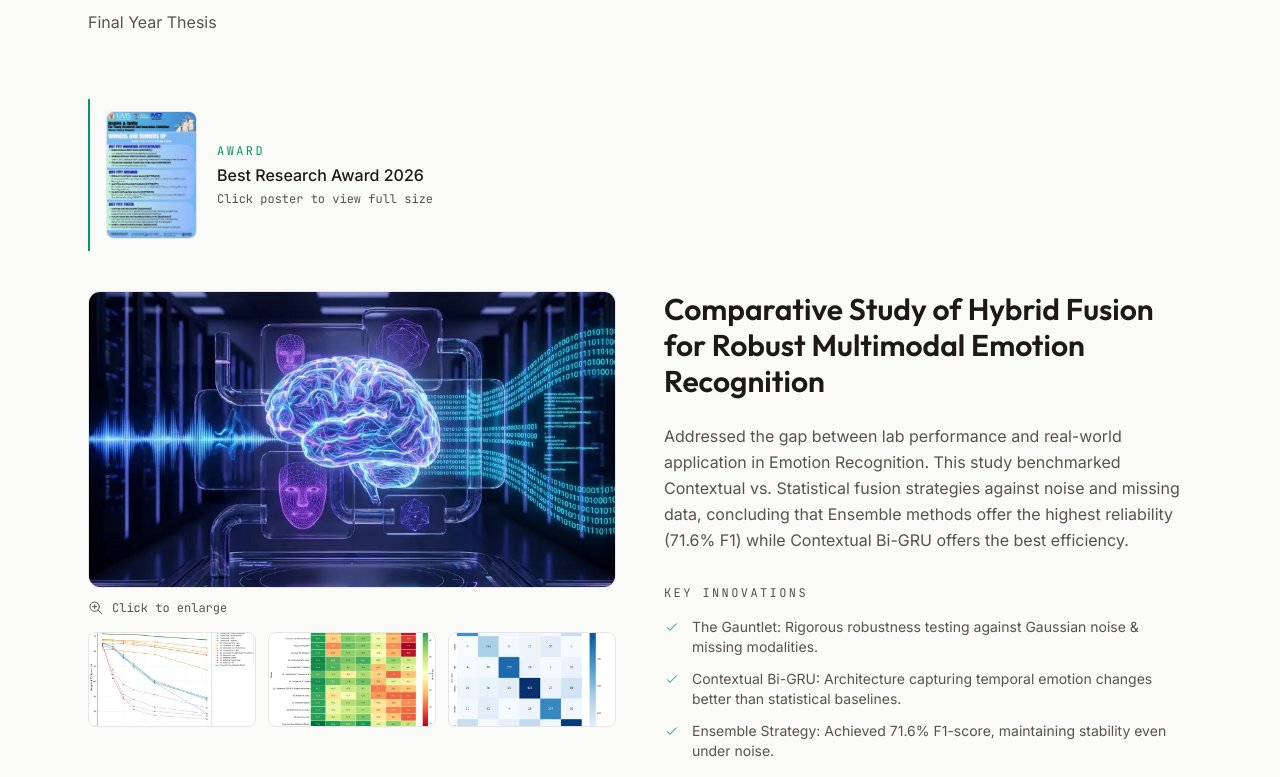
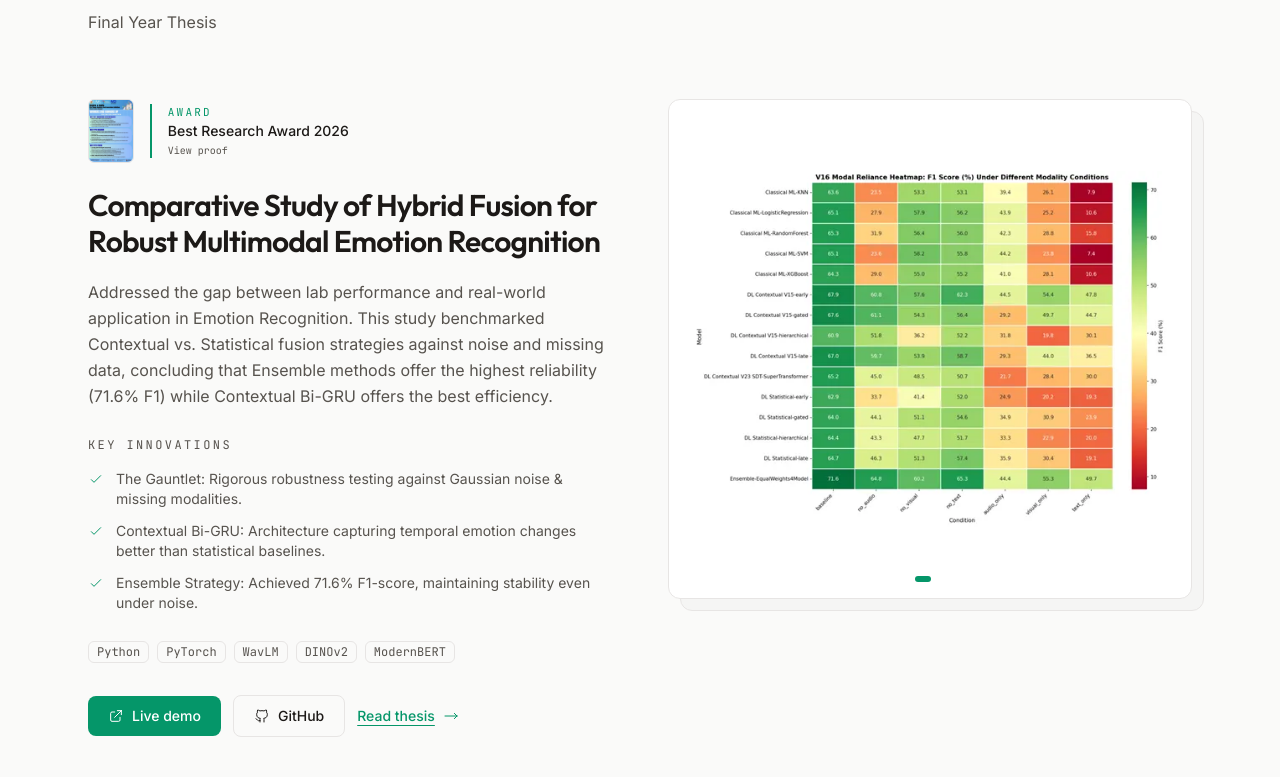
Before and after one commit to Fernado03/portfolio-2026, a React (Vite) app: page / in a window 1280 px wide. Shown: the part 963-1740 px from the top of the page. Built offline with nearby package versions, Linux system fonts and the light colour scheme.

Commit message:
Refine FYP showcase and simplify interface

```diff
--- a/scripts/resize-images.mjs
+++ b/scripts/resize-images.mjs
@@ -13,8 +13,8 @@ const jobs = [
   { dir: "projects", widths: [800, 400], quality: 78 },
   // about photos: displayed ~344-450px → 700w + 350w
   { dir: "about", widths: [700, 350], quality: 78 },
-  // awards photo: displayed as 57px thumb + FYP award block ~200px → 400w
-  { dir: "awards", widths: [400], quality: 78 },
+  // award poster: primary FYP visual plus smaller card thumbnails
+  { dir: "awards", widths: [800, 400], quality: 78 },
   // skill icons: displayed 32px → 96w (3x for retina)
   { dir: "skills", widths: [96], quality: 85 },
 ];
--- a/src/App.jsx
+++ b/src/App.jsx
@@ -1,4 +1,3 @@
-import React, { useState } from "react";
 import Navbar from "./components/Navbar";
 import Hero from "./components/Hero";
 import FYPShowcase from "./components/FYPShowcase";
@@ -10,7 +9,6 @@ import Awards from "./components/Awards";
 import Contact from "./components/Contact";
 import Footer from "./components/Footer";
 import CommandPalette from "./components/CommandPalette";
-import Preloader from "./components/Preloader";
 import EasterEgg from "./components/EasterEgg";
 import ScrollToTop from "./components/ScrollToTop";
 import SpeedInsightsComponent from "./components/SpeedInsights";
@@ -20,7 +18,6 @@ import { Analytics } from "@vercel/analytics/react";
 import { motion, useScroll, useSpring } from "framer-motion";
 
 function App() {
-  const [isLoaded, setIsLoaded] = useState(false);
   const { scrollYProgress } = useScroll();
   const scaleX = useSpring(scrollYProgress, {
     stiffness: 100,
@@ -30,10 +27,8 @@ function App() {
 
   return (
     <ThemeProvider>
-      {/* Preloader */}
-      <Preloader onComplete={() => setIsLoaded(true)} />
 
-      <div className={`noise-overlay bg-bg min-h-screen text-ink relative overflow-x-hidden ${!isLoaded ? 'opacity-0' : 'opacity-100'} transition-opacity duration-500`}>
+      <div className="noise-overlay bg-bg min-h-screen text-ink relative overflow-x-hidden">
         <CommandPalette />
         <EasterEgg />
         <ScrollToTop />
@@ -43,11 +38,6 @@ function App() {
           className="fixed top-0 left-0 right-0 h-0.5 bg-accent origin-left z-40"
           style={{ scaleX }}
         />
-
-        {/* Global Background - Grid Pattern */}
-        <div className="fixed inset-0 z-0 pointer-events-none overflow-hidden">
-          <div className="absolute inset-0 bg-[linear-gradient(to_right,#78716c14_1px,transparent_1px),linear-gradient(to_bottom,#78716c14_1px,transparent_1px)] dark:bg-[linear-gradient(to_right,#44403c40_1px,transparent_1px),linear-gradient(to_bottom,#44403c40_1px,transparent_1px)] bg-[size:5rem_5rem] [mask-image:radial-gradient(ellipse_80%_80%_at_50%_20%,#000_50%,transparent_100%)]" />
-        </div>
 
         <Navbar />
         <Hero />
--- a/src/components/CommandPalette.jsx
+++ b/src/components/CommandPalette.jsx
@@ -114,12 +114,6 @@ const CommandPalette = () => {
 
     return (
         <>
-            {/* Keyboard hint - fixed bottom */}
-            <div className="fixed bottom-6 right-6 z-40 hidden md:flex items-center gap-2 border border-line rounded-md font-mono text-xs text-ink-muted bg-bg-elev px-3 py-2">
-                <kbd className="px-1.5 py-0.5 border border-line rounded text-[10px]">⌘K</kbd>
-                <span>Quick actions</span>
-            </div>
-
             <AnimatePresence>
                 {isOpen && (
                     <>
--- a/src/components/FYPShowcase.jsx
+++ b/src/components/FYPShowcase.jsx
@@ -1,5 +1,5 @@
 import React from "react";
-import { motion } from "framer-motion";
+import { motion, AnimatePresence } from "framer-motion";
 import { FYP_CONTENT } from "../constants";
 import { FADE_IN_VARIANTS } from "../constants/animations";
 import Section from "./ui/Section";
@@ -10,8 +10,25 @@ import { resizedImage } from "../utils/image";
 
 const spring = { type: "spring", stiffness: 100, damping: 20 };
 
+const FYP_SLIDES = [
+    ...FYP_CONTENT.gallery,
+    {
+        src: FYP_CONTENT.award.image,
+        caption: FYP_CONTENT.award.title,
+    },
+];
+
 const FYPShowcase = () => {
     const [selectedImage, setSelectedImage] = React.useState(null);
+    const [currentSlide, setCurrentSlide] = React.useState(0);
+
+    React.useEffect(() => {
+        const timer = window.setInterval(() => {
+            setCurrentSlide((current) => (current + 1) % FYP_SLIDES.length);
+        }, 5000);
+
+        return () => window.clearInterval(timer);
+    }, []);
 
     return (
         <Section id="fyp" className="min-h-[100dvh] flex flex-col justify-center py-20">
@@ -21,108 +38,48 @@ const FYPShowcase = () => {
                 description={FYP_CONTENT.tagline}
             />
 
-            {FYP_CONTENT.award && (
+            {/* Balanced two-column — research summary left, simple auto-carousel right. */}
+            <div className="grid lg:grid-cols-12 gap-10 lg:gap-14 items-start">
+                {/* Content column */}
                 <motion.div
                     variants={FADE_IN_VARIANTS}
                     initial="hidden"
                     whileInView="visible"
                     viewport={{ once: true }}
                     transition={spring}
-                    className="mb-10 inline-flex w-fit max-w-full items-center gap-5 border-l-2 border-accent py-3 pl-4 pr-4"
+                    className="lg:col-span-6 order-2 lg:order-1"
                 >
-                    {FYP_CONTENT.award.image && (
+                    {FYP_CONTENT.award && (
                         <button
                             type="button"
                             onClick={() => setSelectedImage(FYP_CONTENT.award.image)}
-                            className="shrink-0 focus-visible:outline-accent"
-                            aria-label="View award poster"
+                            className="group mb-6 flex items-center gap-4 text-left focus-visible:outline-accent"
+                            aria-label={`View ${FYP_CONTENT.award.title} poster`}
                         >
                             <img
                                 {...resizedImage(FYP_CONTENT.award.image)}
-                                alt={FYP_CONTENT.award.title}
+                                alt=""
                                 loading="lazy"
                                 decoding="async"
-                                className="h-28 md:h-32 w-auto rounded-lg border border-line object-cover hover:border-accent/50 transition-colors"
+                                className="h-16 w-auto rounded-md border border-line object-cover group-hover:border-accent/50 transition-colors"
                             />
+                            <span className="border-l-2 border-accent pl-4">
+                                <span className="block font-mono text-[11px] uppercase tracking-[0.2em] text-accent">Award</span>
+                                <span className="block text-ink font-medium text-sm">{FYP_CONTENT.award.title}</span>
+                                <span className="mt-0.5 block font-mono text-[10px] text-ink-muted">View proof</span>
+                            </span>
                         </button>
                     )}
-                    <div className="min-w-0">
-                        <p className="font-mono text-xs uppercase tracking-[0.2em] text-accent mb-1">Award</p>
-                        <p className="text-ink font-medium">{FYP_CONTENT.award.title}</p>
-                        <p className="mt-1 font-mono text-xs text-ink-muted">Click poster to view full size</p>
-                    </div>
-                </motion.div>
-            )}
 
-            <div className="grid lg:grid-cols-2 gap-12 items-start">
-                {/* Visual Side */}
-                <motion.div
-                    variants={FADE_IN_VARIANTS}
-                    initial="hidden"
-                    whileInView="visible"
-                    viewport={{ once: true }}
-                    transition={spring}
-                >
-                    <div
-                        className="group cursor-pointer"
-                        onClick={() => setSelectedImage(FYP_CONTENT.image)}
-                    >
-                        <div className="rounded-xl border border-line overflow-hidden bg-bg-subtle aspect-video">
-                            <img
-                                {...resizedImage(FYP_CONTENT.image)}
-                                sizes="(min-width: 1024px) 45vw, 100vw"
-                                alt={FYP_CONTENT.title}
-                                loading="lazy"
-                                decoding="async"
-                                className="w-full h-full object-cover group-hover:scale-[1.02] transition-transform duration-500"
-                            />
-                        </div>
-                        <p className="mt-3 font-mono text-xs text-ink-muted flex items-center gap-2 group-hover:text-accent transition-colors">
-                            <svg className="w-4 h-4" fill="none" viewBox="0 0 24 24" stroke="currentColor" strokeWidth={1.5} aria-hidden="true">
-                                <path strokeLinecap="round" strokeLinejoin="round" d="M21 21l-6-6m2-5a7 7 0 11-14 0 7 7 0 0114 0zM10 7v3m0 0v3m0-3h3m-3 0H7" />
-                            </svg>
-                            Click to enlarge
-                        </p>
-                    </div>
-
-                    {FYP_CONTENT.gallery?.length > 0 && (
-                        <div className="grid grid-cols-3 gap-3 mt-4">
-                            {FYP_CONTENT.gallery.map((item, idx) => (
-                                <button
-                                    key={idx}
-                                    type="button"
-                                    onClick={() => setSelectedImage(item.src)}
-                                    className="rounded-lg border border-line overflow-hidden aspect-video bg-bg-subtle hover:border-accent/50 transition-colors focus-visible:outline-accent"
-                                    aria-label={item.caption}
-                                >
-                                    <img
-                                        {...resizedImage(item.src)}
-                                        alt={item.caption}
-                                        loading="lazy"
-                                        decoding="async"
-                                        className="h-full w-full object-cover"
-                                    />
-                                </button>
-                            ))}
-                        </div>
-                    )}
-                </motion.div>
-
-                {/* Content Side */}
-                <motion.div
-                    variants={FADE_IN_VARIANTS}
-                    initial="hidden"
-                    whileInView="visible"
-                    viewport={{ once: true }}
-                    transition={spring}
-                >
-                    <h3 className="font-display text-2xl md:text-3xl font-semibold text-ink mb-6 leading-tight">
+                    <h3 className="font-display text-2xl md:text-3xl font-semibold text-ink mb-5 leading-tight tracking-tight">
                         {FYP_CONTENT.title}
                     </h3>
 
-                    <p className="text-ink-muted leading-relaxed mb-8">{FYP_CONTENT.description}</p>
+                    <p className="text-ink-muted leading-relaxed mb-7 max-w-[58ch]">
+                        {FYP_CONTENT.description}
+                    </p>
 
-                    <div className="mb-8">
+                    <div className="mb-7">
                         <h4 className="font-mono text-xs uppercase tracking-[0.2em] text-ink-muted mb-4">
                             Key innovations
                         </h4>
@@ -153,7 +110,7 @@ const FYPShowcase = () => {
 
                     <div className="flex flex-wrap items-center gap-3">
                         {FYP_CONTENT.demoLink ? (
-                            <Button variant="secondary" href={FYP_CONTENT.demoLink}>
+                            <Button variant="primary" href={FYP_CONTENT.demoLink}>
                                 <svg className="w-4 h-4" fill="none" viewBox="0 0 24 24" stroke="currentColor" strokeWidth={1.5} aria-hidden="true">
                                     <path strokeLinecap="round" strokeLinejoin="round" d="M10 6H6a2 2 0 00-2 2v10a2 2 0 002 2h10a2 2 0 002-2v-4M14 4h6m0 0v6m0-6L10 14" />
                                 </svg>
@@ -164,26 +121,67 @@ const FYPShowcase = () => {
                                 Demo coming soon
                             </span>
                         )}
-                        {FYP_CONTENT.githubLink ? (
+                        {FYP_CONTENT.githubLink && (
                             <Button variant="secondary" href={FYP_CONTENT.githubLink}>
                                 <svg className="w-4 h-4" fill="none" viewBox="0 0 24 24" stroke="currentColor" strokeWidth={1.5} aria-hidden="true">
-                                    <path strokeLinecap="round" strokeLinejoin="round" d="M8 9l3 3-3 3m5 0h3M5 20h14a2 2 0 002-2V6a2 2 0 00-2-2H5a2 2 0 00-2 2v12a2 2 0 002 2z" />
+                                    <path strokeLinecap="round" strokeLinejoin="round" d="M9 19c-4 1.5-4-2.5-6-3m12 5v-3.5c0-1 .1-1.4-.5-2 2.8-.3 5.5-1.4 5.5-6a4.6 4.6 0 00-1.3-3.2 4.2 4.2 0 00-.1-3.2s-1.1-.3-3.5 1.3a12.3 12.3 0 00-6.2 0C6.5 2.8 5.4 3.1 5.4 3.1a4.2 4.2 0 00-.1 3.2A4.6 4.6 0 004 9.5c0 4.6 2.7 5.7 5.5 6-.6.6-.6 1.2-.5 2V21" />
                                 </svg>
-                                GitHub repo
+                                GitHub
                             </Button>
-                        ) : (
-                            <span className="inline-flex items-center gap-2 rounded-lg border border-line px-5 py-2.5 text-sm font-medium text-ink-muted cursor-not-allowed">
-                                Repo coming soon
-                            </span>
                         )}
                         {FYP_CONTENT.thesisLink && (
                             <Button variant="tertiary" href={FYP_CONTENT.thesisLink}>
+                                Read thesis
                                 <svg className="w-4 h-4" fill="none" viewBox="0 0 24 24" stroke="currentColor" strokeWidth={1.5} aria-hidden="true">
-                                    <path strokeLinecap="round" strokeLinejoin="round" d="M12 6.253v13m0-13C10.832 5.477 9.246 5 7.5 5S4.168 5.477 3 6.253v13C4.168 18.477 5.754 18 7.5 18s3.332.477 4.5 1.253m0-13C13.168 5.477 14.754 5 16.5 5c1.747 0 3.332.477 4.5 1.253v13C19.832 18.477 18.247 18 16.5 18c-1.746 0-3.332.477-4.5 1.253" />
+                                    <path strokeLinecap="round" strokeLinejoin="round" d="M17 8l4 4m0 0l-4 4m4-4H3" />
                                 </svg>
-                                Read thesis
                             </Button>
                         )}
+                    </div>
+                </motion.div>
+
+                {/* Same simple auto-carousel pattern used in About */}
+                <motion.div
+                    variants={FADE_IN_VARIANTS}
+                    initial="hidden"
+                    whileInView="visible"
+                    viewport={{ once: true }}
+                    transition={spring}
+                    className="lg:col-span-6 order-1 lg:order-2 flex items-center lg:justify-end"
+                >
+                    <div className="relative w-full h-80 md:h-[420px] lg:h-[500px] group">
+                        <div className="absolute inset-0 rounded-xl border border-line bg-bg-subtle translate-x-3 translate-y-3 transition-transform duration-300 group-hover:translate-x-4 group-hover:translate-y-4" />
+                        <button
+                            type="button"
+                            onClick={() => setSelectedImage(FYP_SLIDES[currentSlide].src)}
+                            className="relative block h-full w-full overflow-hidden rounded-xl border border-line bg-white focus-visible:outline-accent"
+                            aria-label={`Enlarge ${FYP_SLIDES[currentSlide].caption}`}
+                        >
+                            <AnimatePresence mode="wait">
+                                <motion.img
+                                    key={currentSlide}
+                                    {...resizedImage(FYP_SLIDES[currentSlide].src)}
+                                    sizes="(min-width: 1024px) 42vw, 100vw"
+                                    alt={FYP_SLIDES[currentSlide].caption}
+                                    loading="lazy"
+                                    decoding="async"
+                                    initial={{ opacity: 0, scale: 1.05 }}
+                                    animate={{ opacity: 1, scale: 1 }}
+                                    exit={{ opacity: 0 }}
+                                    transition={{ duration: 0.8 }}
+                                    className="absolute inset-0 h-full w-full object-contain p-4 md:p-6"
+                                />
+                            </AnimatePresence>
+
+                            <span className="absolute bottom-4 left-0 right-0 z-10 flex justify-center gap-2" aria-hidden="true">
+                                {FYP_SLIDES.map((slide, index) => (
+                                    <span
+                                        key={slide.src}
+                                        className={`h-1.5 rounded-full transition-all duration-300 ${index === currentSlide ? "w-4 bg-accent" : "w-1.5 bg-ink/30"}`}
+                                    />
+                                ))}
+                            </span>
+                        </button>
                     </div>
                 </motion.div>
             </div>
--- a/src/constants/index.js
+++ b/src/constants/index.js
@@ -22,7 +22,6 @@ export const FYP_CONTENT = {
         "Ensemble Strategy: Achieved 71.6% F1-score, maintaining stability even under noise."
     ],
     techStack: ["Python", "PyTorch", "WavLM", "DINOv2", "ModernBERT"],
-    image: "/projects/fyp_cover_ai.png",
     gallery: [
         { src: "/projects/noise_robustness.png", caption: "Impact of Noise on Model Performance (The Gauntlet)" },
         { src: "/projects/modal_reliance.png", caption: "Modal Reliance Analysis: Impact of Missing Modalities" },
--- a/src/utils/image.js
+++ b/src/utils/image.js
@@ -5,7 +5,7 @@
 const WIDTHS = {
     projects: [800, 400],
     about: [700, 350],
-    awards: [400],
+    awards: [800, 400],
     skills: [96],
 };
 
```
Also changed, not shown: src/components/Preloader.jsx (deleted, +0 -49 lines), public/resized/awards/best_research_award-800w.webp (added).
